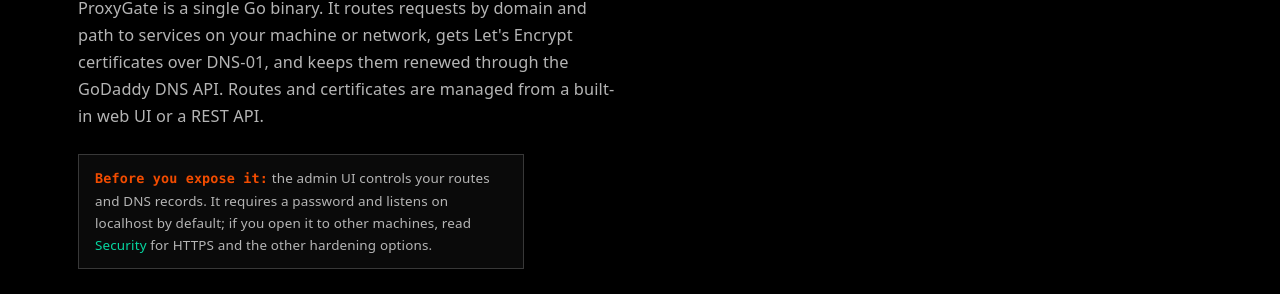
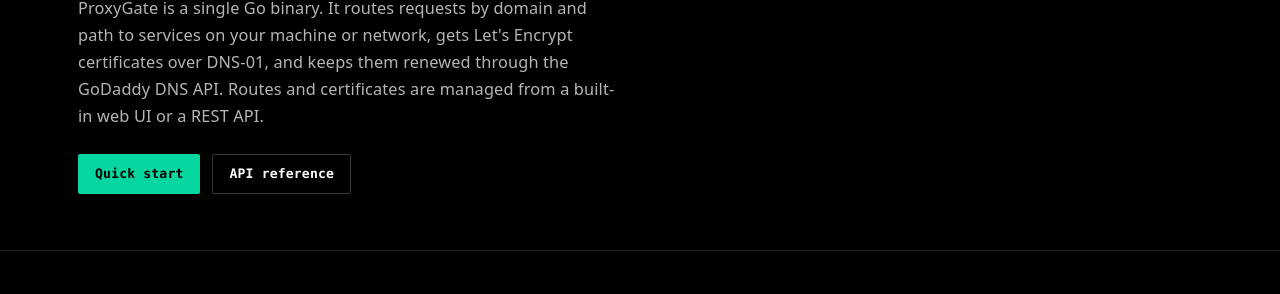
Before and after one commit to gcis/proxygate, a plain HTML site: page docs/index.html in a window 1280 px wide. Shown: the part 360-654 px from the top of the page. Drawn offline with Linux system fonts and the light colour scheme.

Commit message:
docs: remove the "Before you expose it" notice from the homepage
Security guidance lives on the security page, linked from the nav and the
features section.

Claude-Session: https://claude.ai/code/session_0188ymFQ9CsrP4JoZcPdePCM

```diff
--- a/docs/docs.css
+++ b/docs/docs.css
@@ -234,21 +234,7 @@ a:hover {
     margin-bottom: 24px;
 }
 
-.notice-bar {
-    border: 1px solid var(--border-strong);
-    background: var(--bg-surface);
-    padding: 12px 16px;
-    margin-bottom: 28px;
-    font-size: 0.84rem;
-    color: var(--text-secondary);
-    max-width: 58ch;
-}
 
-.notice-bar strong {
-    color: var(--molten);
-    font-family: var(--font-mono);
-    font-weight: 600;
-}
 
 .cta-group {
     display: flex;
--- a/docs/index.html
+++ b/docs/index.html
@@ -32,9 +32,6 @@
                 <span class="kicker">Self-hosted reverse proxy</span>
                 <h1>Put your self-hosted apps on your own domains, with HTTPS.</h1>
                 <p class="hero-lead">ProxyGate is a single Go binary. It routes requests by domain and path to services on your machine or network, gets Let's Encrypt certificates over DNS-01, and keeps them renewed through the GoDaddy DNS API. Routes and certificates are managed from a built-in web UI or a REST API.</p>
-                <div class="notice-bar">
-                    <strong>Before you expose it:</strong> the admin UI controls your routes and DNS records. It requires a password and listens on localhost by default; if you open it to other machines, read <a href="security.html">Security</a> for HTTPS and the other hardening options.
-                </div>
                 <div class="cta-group">
                     <a href="#quickstart" class="btn btn-primary">Quick start</a>
                     <a href="api.html" class="btn btn-secondary">API reference</a>
```
